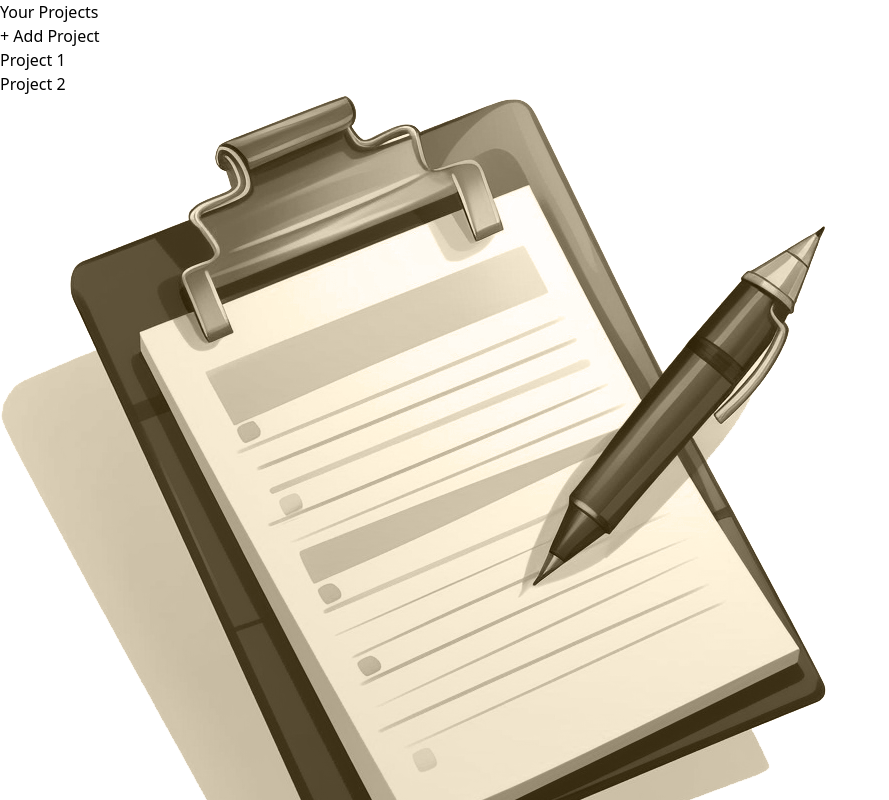
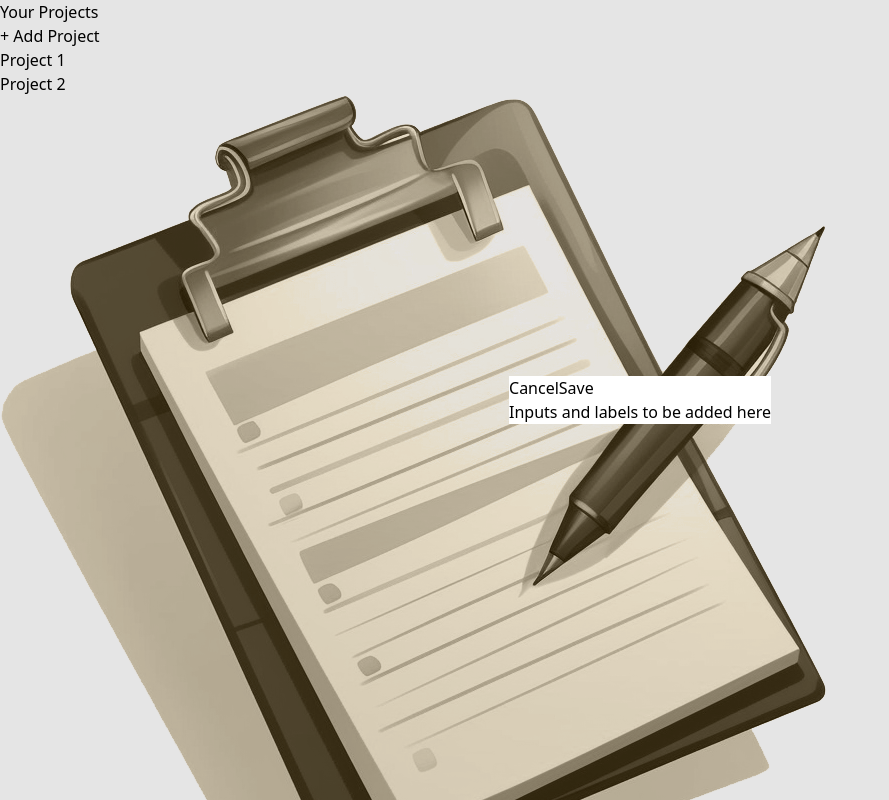
Before and after one commit to JHS96/React-Project-Management-App, a React (Vite) app: page / in a window 1280 px wide. Both pictures are taken after a click on the button "+ Add Project". Shown: the top 800 px of the page, without its empty margins (0-889 px from the left). Built offline with nearby package versions, Linux system fonts and the light colour scheme.

Commit message:
Basic modal added

```diff
--- a/src/App.jsx
+++ b/src/App.jsx
@@ -1,18 +1,30 @@
-import { useState } from 'react';
+import { useState, useRef } from 'react';
 
 import ProjectList from './components/ProjectList.jsx';
 import ProjectDetails from './components/ProjectDetails.jsx';
+import InputModal from './components/InputModal.jsx';
 
 function App() {
   const [projects, setProjects] = useState([
     { projectName: 'Project 1' },
     { projectName: 'Project 2' },
   ]);
+  const modal = useRef();
+
+  function handleOpenModal() {
+    modal.current.open();
+  }
+
+  function handleSave() {
+    // Save new project code goes here
+    modal.current.close();
+  }
 
   return (
     <>
       <main className='h-screen mt-8 flex gap-8'>
-        <ProjectList projects={projects} />
+        <InputModal ref={modal} save={handleSave} />
+        <ProjectList projects={projects} openModal={handleOpenModal} />
         <ProjectDetails />
       </main>
     </>
--- /dev/null
+++ b/src/components/InputModal.jsx
@@ -0,0 +1,37 @@
+import { forwardRef, useImperativeHandle, useRef } from 'react';
+import { createPortal } from 'react-dom';
+
+export default forwardRef(function InputModal({ save }, ref) {
+  const dialog = useRef();
+
+  useImperativeHandle(ref, () => {
+    return {
+      open() {
+        dialog.current.showModal();
+      },
+      close() {
+        dialog.current.close();
+      },
+    };
+  });
+
+  function handleCloseModal() {
+    dialog.current.close();
+  }
+
+  return createPortal(
+    <dialog ref={dialog} className='w-2/3 p-10 rounded-lg'>
+      <div className='flex justify-end gap-4'>
+        <button onClick={handleCloseModal}>Cancel</button>
+        <button
+          className='px-6 py-2 rounded-md bg-stone-800 text-stone-50 hover:bg-stone-950'
+          onClick={save}
+        >
+          Save
+        </button>
+      </div>
+      <h1 className='text-3xl p-32'>Inputs and labels to be added here</h1>
+    </dialog>,
+    document.getElementById('modal-root')
+  );
+});
--- a/src/components/ProjectList.jsx
+++ b/src/components/ProjectList.jsx
@@ -1,11 +1,14 @@
-export default function ProjectList({ projects }) {
+export default function ProjectList({ projects, openModal }) {
   return (
     <section className='bg-stone-900 rounded-tr-2xl'>
       <div className='pl-16 w-96'>
         <h2 className='mt-20 mb-10 uppercase text-3xl font-semibold text-white'>
           Your Projects
         </h2>
-        <button className='px-6 py-2 rounded-md bg-stone-700 text-stone-400 hover:bg-stone-950'>
+        <button
+          className='px-6 py-2 rounded-md bg-stone-700 text-stone-400 hover:bg-stone-950'
+          onClick={openModal}
+        >
           + Add Project
         </button>
         <ul className='mt-10'>
```
